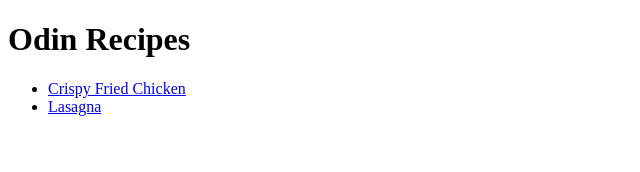
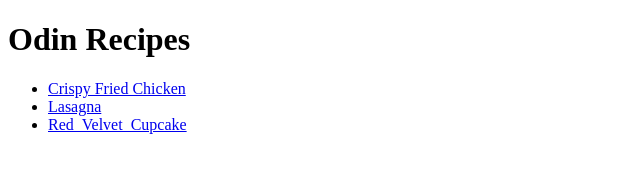
Before and after one commit to Tshepang315/odin-recipes, a plain HTML site: page index.html in a window 1280 px wide. Shown: the whole page, without its empty margins (0-640 px from the left). Drawn offline with Linux system fonts and the light colour scheme.

Commit message:
Added link to red velvet cupcake webpage

```diff
--- a/index.html
+++ b/index.html
@@ -11,6 +11,8 @@
         target="_blank" rel="noopener noreferrer">Crispy Fried Chicken</a></li>
         <li><a href="./recipes/lasagna.html" target="_blank"
             rel="noopener noreferrer">Lasagna</a></li>
+        <li><a href="./recipes/red_velvet_cupcake.html" target="_blank"
+            rel="noopener noreferrer">Red_Velvet_Cupcake</a></li>
         </ul>
     </body>
 </html>
```
